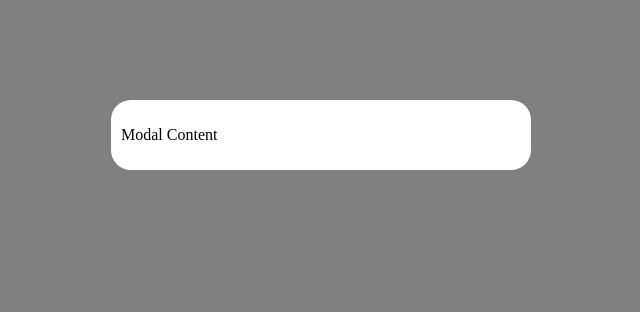
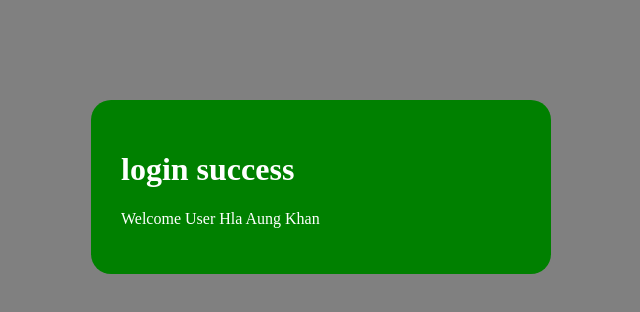
Before and after one commit to kkhakkha8/VueProject, a Vue app: page / in a window 1280 px wide. Shown: the top 312 px of the page, without its empty margins (319-959 px from the left). Built offline with nearby package versions, Linux system fonts and the light colour scheme.

Commit message:
ep_5_props_making_dynamic_modal_component

```diff
--- a/src/App.vue
+++ b/src/App.vue
@@ -1,11 +1,18 @@
 <template>
   <h1 ref="greet">Hi</h1>
-   <Model_com />
+   <Model_com :header="header" :content="content" :theme="theme"/>
 </template>
 
 <script>
 import Model_com from "./components/Model_com.vue";
 export default {
+    data() {
+        return {
+            header: "login success",
+            content: "Welcome User Hla Aung Khan",
+            theme: "success"
+        }
+    },
     components: {
         Model_com
     }
--- a/src/components/Model_com.vue
+++ b/src/components/Model_com.vue
@@ -1,14 +1,15 @@
 <template>
   <div class="backdrop">
-      <div class="modal">
-          <p>Modal Content</p>
+      <div class="modal" :class="{success:theme==='success',danger:theme==='delete'}">
+          <h1>{{header}}</h1>
+          <p>{{content}}</p>
       </div>
   </div>
 </template>
 
 <script>
 export default {
-
+    props:['header','content','theme']
 }
 </script>
 
@@ -24,7 +25,15 @@ export default {
         background-color: white;
         width: 400px;
         margin : 100px auto;
-        padding :10px;
+        padding :30px;
         border-radius: 20px;
     }
+    .success{
+        background-color: green;
+        color: white;
+    }
+    .danger{
+        background-color: crimson;
+        color:white;
+    }
 </style>
```
